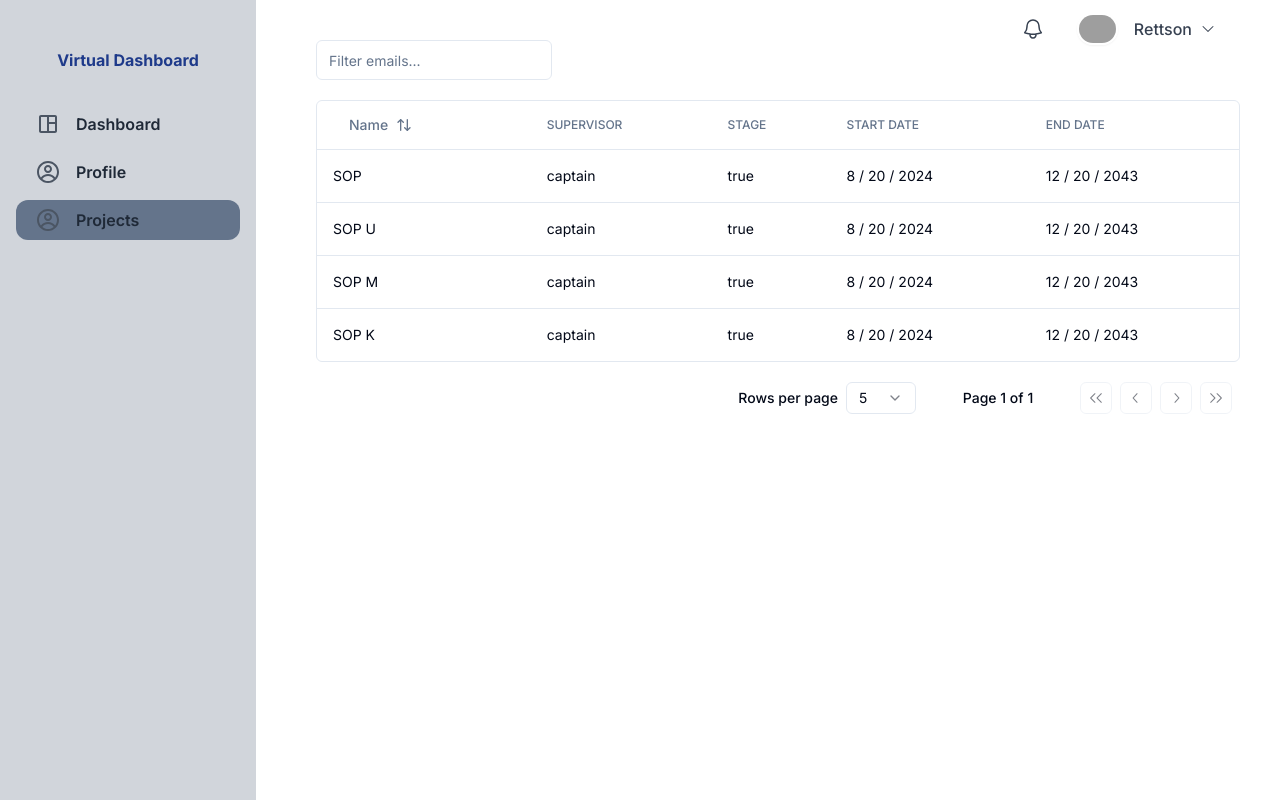
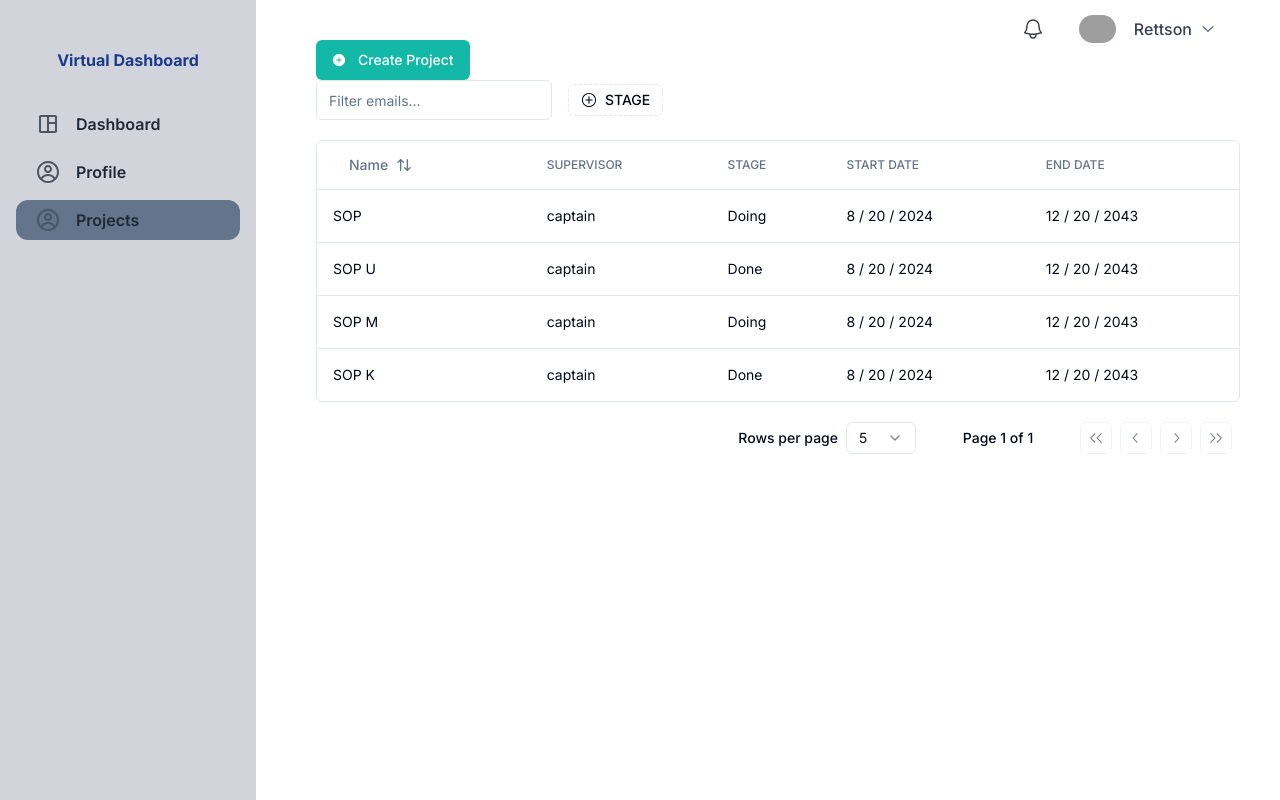
Before and after one commit to NatthawutSK/EMVALAI, a Next.js app: page /project-management in a window 1280 px wide. Built offline with nearby package versions, Linux system fonts and the light colour scheme; grey boxes are pictures that could not be loaded.

Commit message:
update project-main

```diff
--- a/src/app/(site)/project-management/page.tsx
+++ b/src/app/(site)/project-management/page.tsx
@@ -33,7 +33,7 @@ const data = [
     project_id: 1,
     project_name: "SOP ",
     emp_name: "captain",
-    project_status: true,
+    project_status: "Doing",
     project_date_start: '8 / 20 / 2024',
     project_date_end: '12 / 20 / 2043'
   },
@@ -41,7 +41,7 @@ const data = [
     project_id: 2,
     project_name: "SOP U",
     emp_name: "captain",
-    project_status: true,
+    project_status: "Done",
     project_date_start: '8 / 20 / 2024',
     project_date_end: '12 / 20 / 2043'
   },
@@ -49,7 +49,7 @@ const data = [
     project_id: 3,
     project_name: "SOP M",
     emp_name: "captain",
-    project_status: true,
+    project_status: "Doing",
     project_date_start: '8 / 20 / 2024',
     project_date_end: '12 / 20 / 2043'
   },
@@ -57,14 +57,20 @@ const data = [
     project_id: 4,
     project_name: "SOP K",
     emp_name: "captain",
-    project_status: true,
+    project_status: "Done",
     project_date_start: '8 / 20 / 2024',
     project_date_end: '12 / 20 / 2043',
   },
 ]
 export default function Page({ }: Props) {
   return (
+
     <div className=" h-screen relative gap-5 p-10">
+      <Button className='bg-teal-500 text-white right-0 ml-auto'>
+        <AiFillPlusCircle className='mr-3' />
+        Create Project
+      </Button>
+
       <DataTable
         columns={columns}
         data={data}
--- a/src/components/tanstack-table/columnsProManageTable.tsx
+++ b/src/components/tanstack-table/columnsProManageTable.tsx
@@ -8,10 +8,11 @@ type ProjectInfo  ={
     project_id: number,
     project_name: string,
     emp_name: string,
-    project_status: boolean,
+    project_status: string,
     project_date_start: string,
     project_date_end: string
 }
+
 
 export const columns: ColumnDef<ProjectInfo>[] = [
     {
--- a/src/components/tanstack-table/dataFacetedFilter.tsx
+++ b/src/components/tanstack-table/dataFacetedFilter.tsx
@@ -84,6 +84,7 @@ export function DataTableFacetedFilter<TData, TValue>({
 											</Badge>
 										))
 								)}
+
 							</div>
 						</>
 					)}
--- a/src/components/tanstack-table/data_table.tsx
+++ b/src/components/tanstack-table/data_table.tsx
@@ -24,7 +24,7 @@ import {
 import { Input } from "@/components/ui/input";
 import { DataTablePagination } from "./tablePagination";
 import { DataTableFacetedFilter } from "./dataFacetedFilter";
-import { posOption, roleOption } from "@/types/enumtable";
+import { posOption, roleOption, stageOption } from "@/types/enumtable";
 import { Button } from "../ui/button";
 interface DataTableProps<TData, TValue> {
 	columns: ColumnDef<TData, TValue>[];
@@ -88,6 +88,15 @@ function DataTable<TData, TValue>({
 							column={table.getColumn("role")}
 							title="role"
 							options={roleOption}
+						/>
+					)}
+				</div>
+				<div className="flex self-center">
+					{table.getColumn("project_status") && (
+						<DataTableFacetedFilter
+							column={table.getColumn("project_status")}
+							title="STAGE"
+							options={stageOption}
 						/>
 					)}
 				</div>
--- a/src/types/enumtable.ts
+++ b/src/types/enumtable.ts
@@ -36,3 +36,14 @@ export const posOption = [
     },
 
 ];
+
+export const stageOption = [
+    {
+        value: 'Doing',
+        label: 'Doing'
+    },
+    {
+        value: 'Done',
+        label: 'Done'
+    }
+]
```
